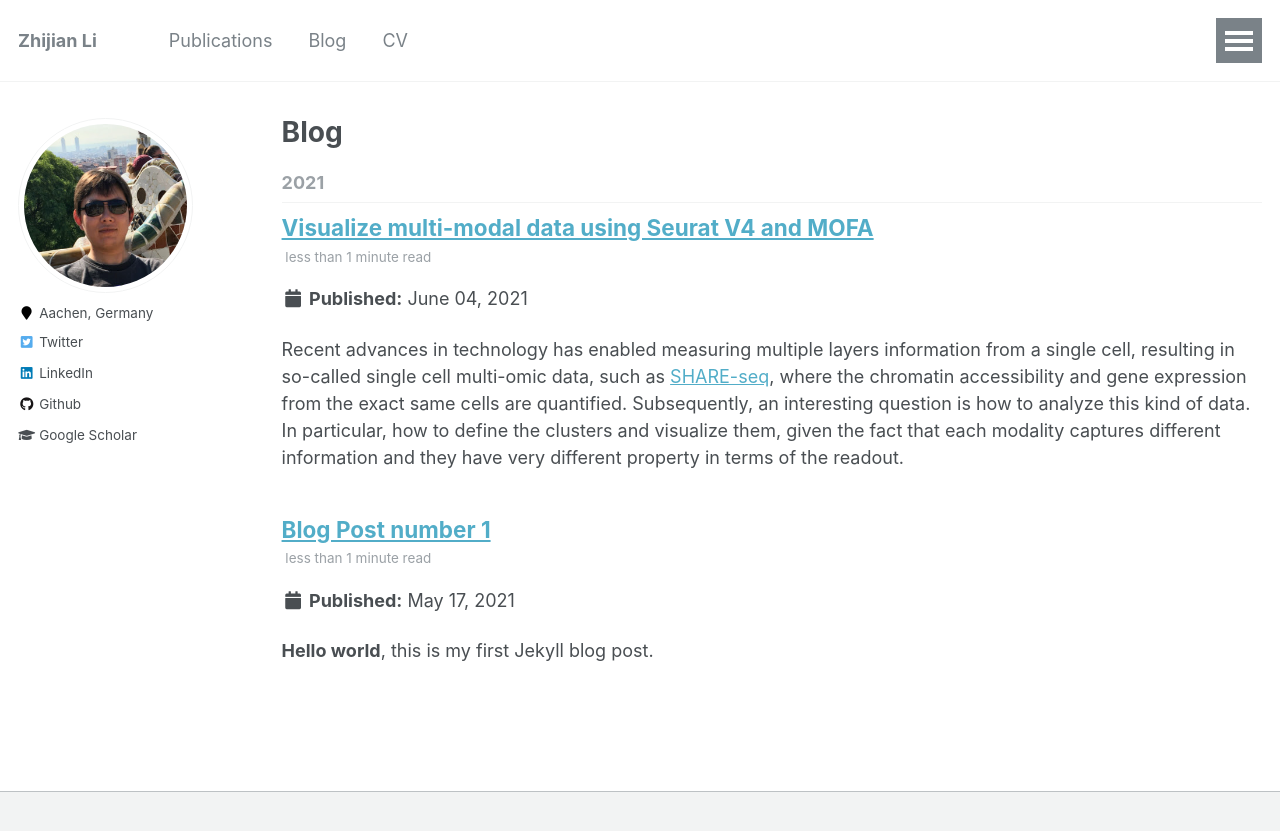
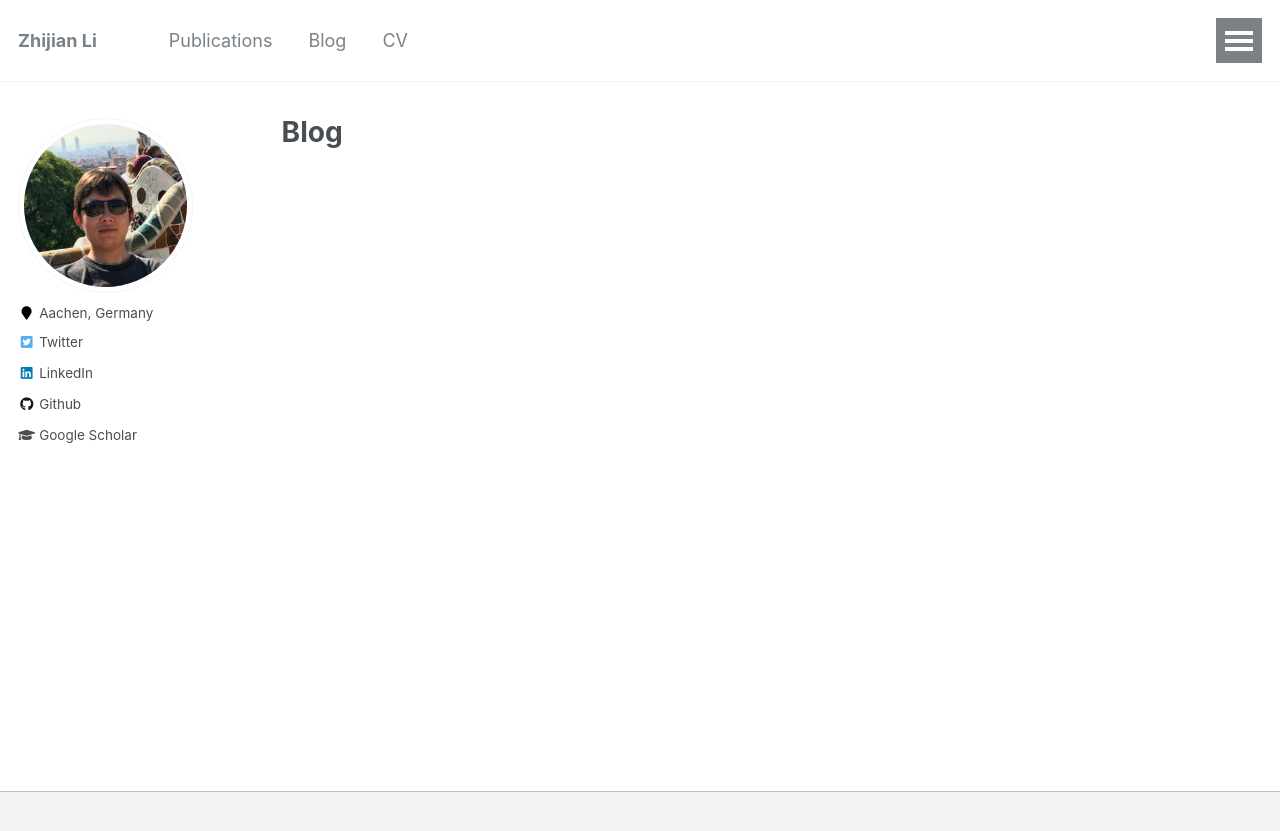
Before and after one commit to lzj1769/lzj1769.github.io, a Jekyll site: the page built from _pages/year-archive.html, in a window 1280 px wide. Shown: the top 831 px of the page. Built offline with Jekyll 4.4.1, drawn with Linux system fonts in a browser that asks for light colours.

````diff
--- a/_posts/2021-05-17-test.md
+++ /dev/null
@@ -1,13 +0,0 @@
----
-title: 'Blog Post number 1'
-date: 2021-05-17
-permalink: /posts/2021/05/blog-post-1/
-tags:
-  - cool posts
-  - category1
-  - category2
----
-
-**Hello world**, this is my first Jekyll blog post.
-
-I hope you like it!
--- a/_posts/2021-06-04-multimodal-data-analysis.md
+++ /dev/null
@@ -1,18 +0,0 @@
----
-title: 'Visualize multi-modal data using Seurat V4 and MOFA'
-date: 2021-06-04
-permalink: /posts/2021/06/viz-multimodal-data/
-tags:
-  - visualization
-  - multimodal
----
-
-Recent advances in technology has enabled measuring multiple layers information from a single cell, resulting in so-called single cell multi-omic data, such as [SHARE-seq](https://www.sciencedirect.com/science/article/abs/pii/S0092867420312538), where the chromatin accessibility and gene expression from the exact same cells are quantified. Subsequently, an interesting question is how to analyze this kind of data. In particular, how to define the clusters and visualize them, given the fact that each modality captures different information and they have very different property in terms of the readout.
-
-Two methods were developed for this propose, namely [Seurat V4](https://www.cell.com/cell/fulltext/S0092-8674(21)00583-3) and [MOFA+](https://genomebiology.biomedcentral.com/articles/10.1186/s13059-020-02015-1). In this blog, I would like to use them to analyze a single cell multi-omic data generated using 10x multiome protocol. The raw data can be found [here](https://support.10xgenomics.com/single-cell-multiome-atac-gex/datasets) and we will use the processed R object from [MOFA+ tutorial](https://raw.githack.com/bioFAM/MOFA2_tutorials/master/R_tutorials/10x_scRNA_scATAC.html).
-
-First, let's import the required libraries:
-``` r
-library(MOFA2)
-library(Seurat)
-```
--- a/_sass/_syntax.scss
+++ b/_sass/_syntax.scss
@@ -28,7 +28,7 @@ div.highlighter-rouge, figure.highlight {
   .highlight {
     margin: 0;
     font-family: $monospace;
-    font-size: $type-size-5;
+    font-size: $type-size-6;
     line-height: 1.8;
   }
 }
--- a/assets/css/main.scss
+++ b/assets/css/main.scss
@@ -26,7 +26,7 @@
 @import "masthead";
 @import "navigation";
 @import "footer";
-//@import "syntax";
+@import "syntax";
 
 @import "forms";
 
````
Also changed, not shown: _drafts/2021-06-22-multimodal-data-analysis.md (added, +22 -0 lines), _sass/sass-code-highlight/github.scss (line endings or trailing spaces), 8 other files.
